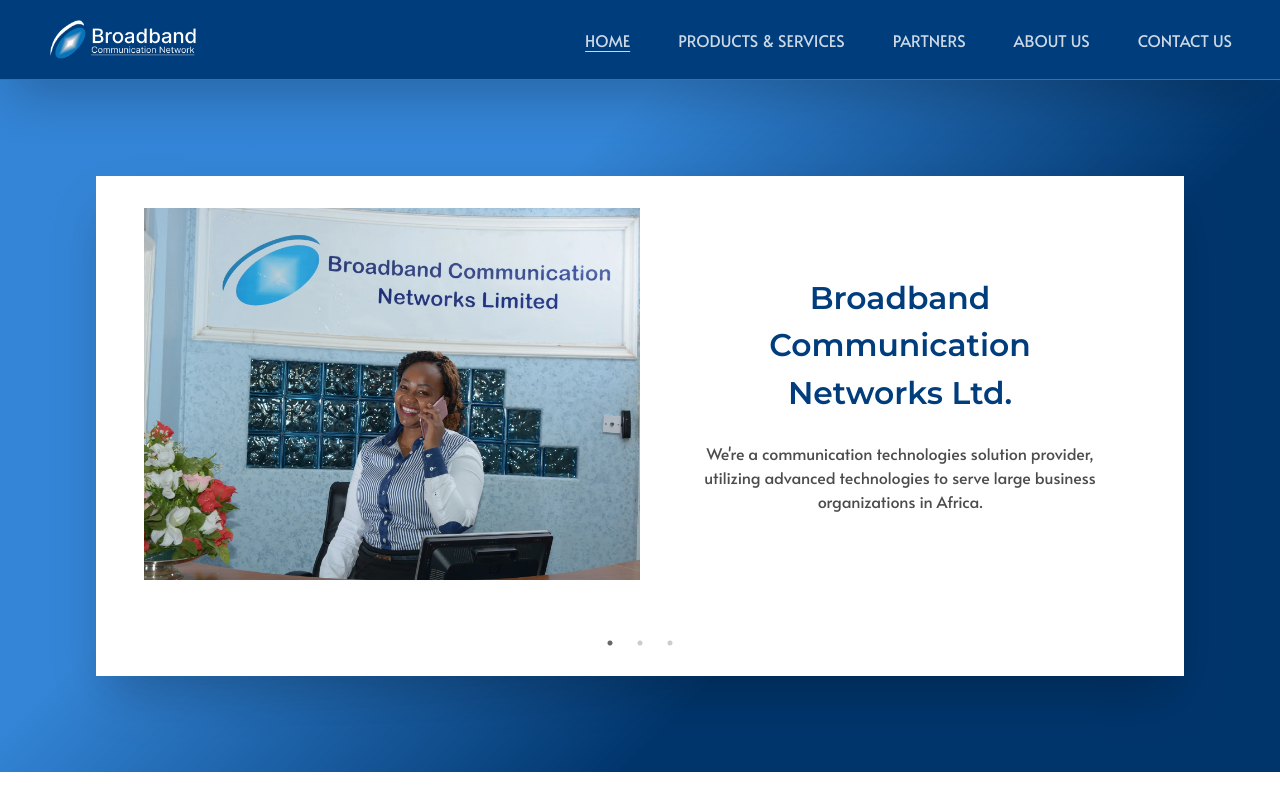
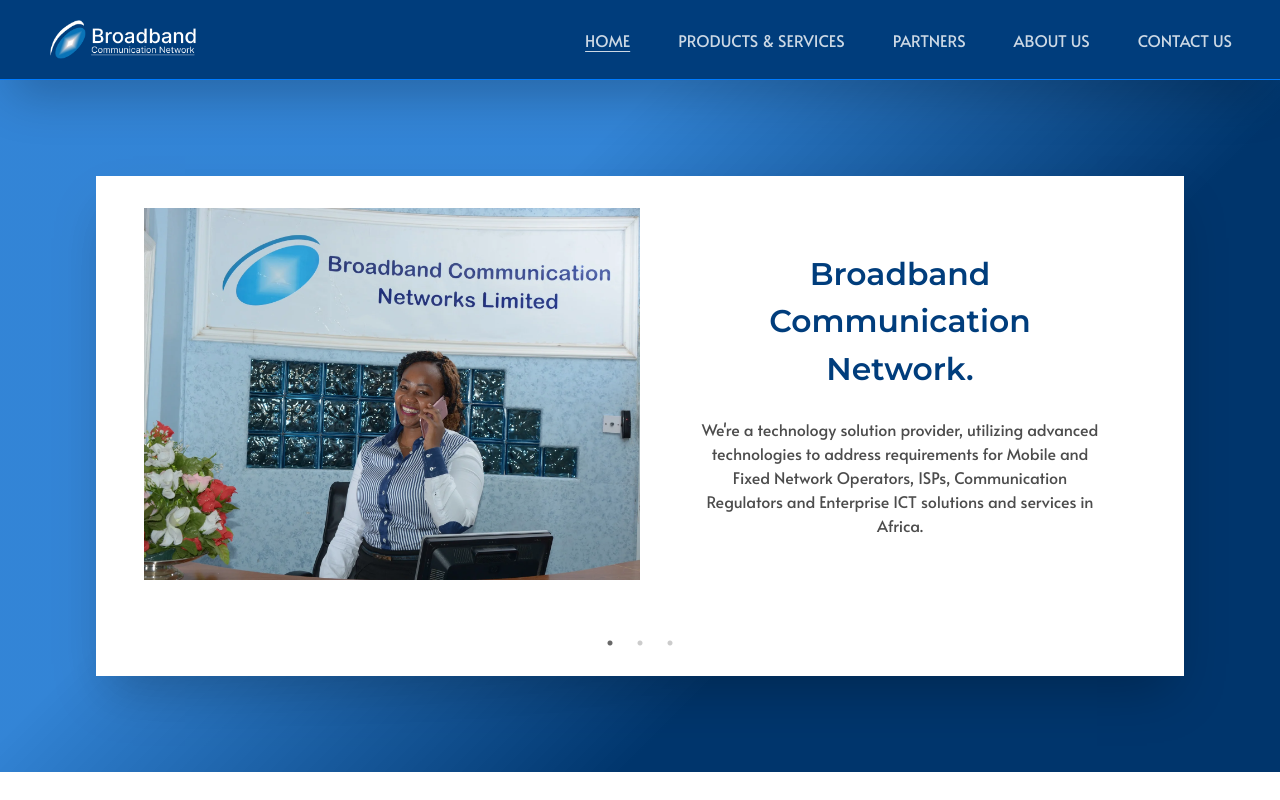
Before and after one commit to KigoJomo/broadcom-revamp, a Next.js app: page / in a window 1280 px wide. Built offline with nearby package versions, Linux system fonts and the light colour scheme.

Commit message:
UI Updates

```diff
--- a/app/components/Home/Carousel.js
+++ b/app/components/Home/Carousel.js
@@ -11,18 +11,18 @@
 const items = [
   {
     image_name: 'broadcom',
-    title: 'Broadband Communication Networks Ltd.',
-    desc: "We're a communication technologies solution provider, utilizing advanced technologies to serve large business organizations in Africa.",
+    title: 'Broadband Communication Network.',
+    desc: "We're a technology solution provider, utilizing advanced technologies to address requirements for Mobile and Fixed Network Operators, ISPs, Communication Regulators and Enterprise ICT solutions and services in Africa.",
   },
   {
     image_name: 'network_solutions',
     title: 'End-to-End Network Solutions',
-    desc: 'From mobile broadband to optic fiber solutions, we provide comprehensive telecommunication infrastructure to keep businesses connected across Africa.',
+    desc: 'From Mobile Broadband, Transmission Network, Fiber Optics, Data Centers, Power Systems, Cooling, IT Networks and Quality of Service Solutions, we provide comprehensive Information Communication Technology (ICT) solutions and services to support network operators and enterprises across Africa.',
   },
   {
     image_name: 'green_energy',
     title: 'Green Energy Solutions',
-    desc: 'With our solar, wind, and hybrid energy systems, we offer sustainable energy solutions tailored for telecom infrastructure and remote sites.',
+    desc: 'With our solar, wind, and hybrid energy systems, we offer sustainable energy solutions and services, tailored for Telecom Infrastructure, Data Centers and Enterprise requirements.',
   },
 ]
 
--- a/app/components/Home/Featured.js
+++ b/app/components/Home/Featured.js
@@ -7,10 +7,10 @@
   {
     name: 'M2M',
     image: '/images/products/m2m.webp',
-    description: 'We develop customized Machine-to-Machine (M2M) solutions for smart metering, vending, and lift systems.',
+    description: 'We provide customized Machine-to-Machine (M2M) solutions for smart metering, vending, and lift systems.',
   },
   {
-    name: 'Battery Banks',
+    name: 'Backup Systems',
     image: '/images/products/battery-banks.webp',
     description:
       'We provide regular maintenance of battery banks to ensure optimal performance and longevity.',
--- a/app/components/Home/What.js
+++ b/app/components/Home/What.js
@@ -10,27 +10,32 @@
 
 const services = [
   {
-    name: 'Mobile Broadband Solutions',
+    name: 'Project Implementation',
     href: '/products',
     icon: FaMobileAlt,
   },
   {
-    name: 'Telecommunication Network Installations',
+    name: 'Enterprise Network',
     href: '/products',
     icon: FaNetworkWired,
   },
   {
-    name: 'Network Management Solutions',
+    name: 'Maintenance and Support',
+    href: '/products',
+    icon: FaBroadcastTower,
+  },
+  {
+    name: 'Network Solutions',
     href: '/products',
     icon: FaTools,
   },
   {
-    name: 'End-to-End Mobile Network Solutions',
+    name: 'Network Green Energy Solutions',
     href: '/products',
-    icon: FaBroadcastTower,
+    icon: FaBuilding,
   },
   {
-    name: 'Civil Works and Site Facilitation',
+    name: 'Data Center Solutions',
     href: '/products',
     icon: FaBuilding,
   },
@@ -47,14 +52,14 @@
   )
 }
 
-const What = ({heading = 'Our Core Services'}) => {
+const What = ({heading = 'Core Solutions & Services'}) => {
   return (
     <section className="overflow-x-hidden bg-background flex flex-col gap-6">
       <h1 className='w-fit mx-auto lines-header'>{heading}</h1>
       <p className='md:text-center'>
-        At Broadband Communication Networks, we specialize in providing
-        comprehensive telecommunication solutions that drive connectivity and
-        enhance network performance.
+        We specialize in providing
+        comprehensive  quality Telecommunication and IT Solutions and Services that drive connectivity,
+        enhance network performance and drive enterprise operations efficiency.
       </p>
 
       <div className="grid grid-cols-1 md:grid-cols-2 gap-12 md:mt-6">
--- a/app/components/Home/Who.js
+++ b/app/components/Home/Who.js
@@ -7,12 +7,12 @@
         Leading the Way in Communication Technologies
       </h1>
       <p className="md:text-center">
-        For over two decades, Broadband Communication Networks Ltd has been at
+        For over two decades, Broadband Communication Network has been at
         the forefront of the African telecommunications industry, providing
         innovative solutions to mobile network operators, ISPs, and large
         enterprises. Our commitment to excellence, sustainability, and
         cutting-edge technology ensures that we deliver reliable, scalable, and
-        cost-effective solutions for our clients.
+        cost-effective solutions and services to our clients.
       </p>
     </section>
   )
--- a/app/components/Partners/PartnerListing.js
+++ b/app/components/Partners/PartnerListing.js
@@ -19,7 +19,7 @@
   {
     name: 'Rohde & Schwarz',
     image: 'rohde-schwarz',
-    description: `Broadband Communication Networks Ltd teams up with Rohde & Schwarz to provide industry-leading wireless communication and electromagnetic compatibility (EMC) test equipment. This partnership gives Broadband Communication Networks Ltd access to cutting-edge tools like spectrum analyzers, RF power meters, and field strength test solutions, ensuring high-quality wireless communication systems.\n\nWith over 20 years of industry experience, Rohde & Schwarz enhances Broadband Communication Networks Ltd’s ability to deliver reliable, high-performance wireless communication solutions, helping clients meet stringent industry standards.`,
+    description: `Our partnership with Rohde & Schwarz, a german company we shape the future of communication and security. Whether industries, public authorities or governments - the innovative solutions from R&S Test & Measurement, Technology Systems and Network & CyberSecurity Divisions let you meet current and future technology challenges. We provide Quality of Service solutions for all mobile operators & cyber security, security solutions.\n\nWith over 20 years of industry experience, Rohde & Schwarz enhances Broadband Communication Networks Ltd’s ability to deliver reliable, high-performance wireless communication solutions, helping clients meet stringent industry standards.`,
     link: 'https://www.rohde-schwarz.com',
   },
   {
```
